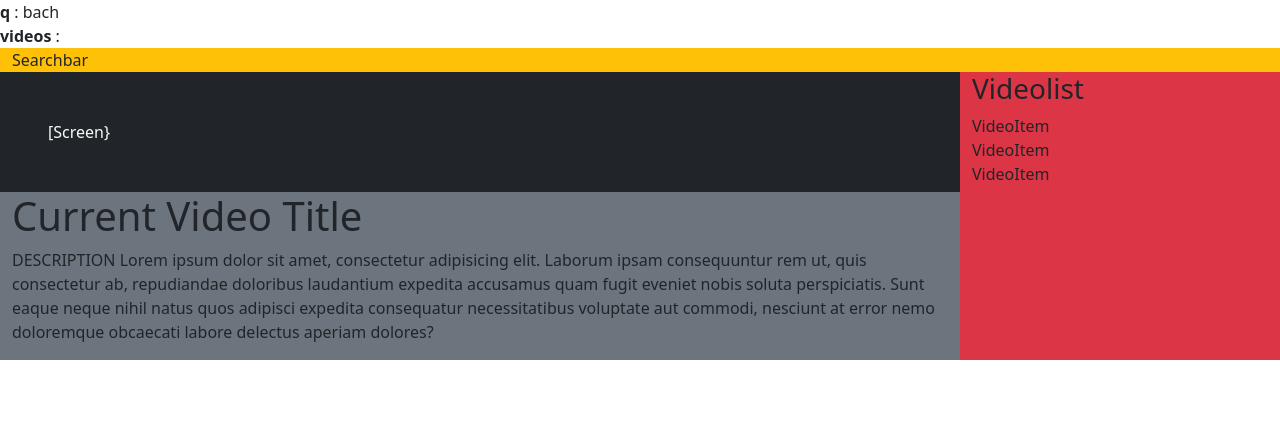
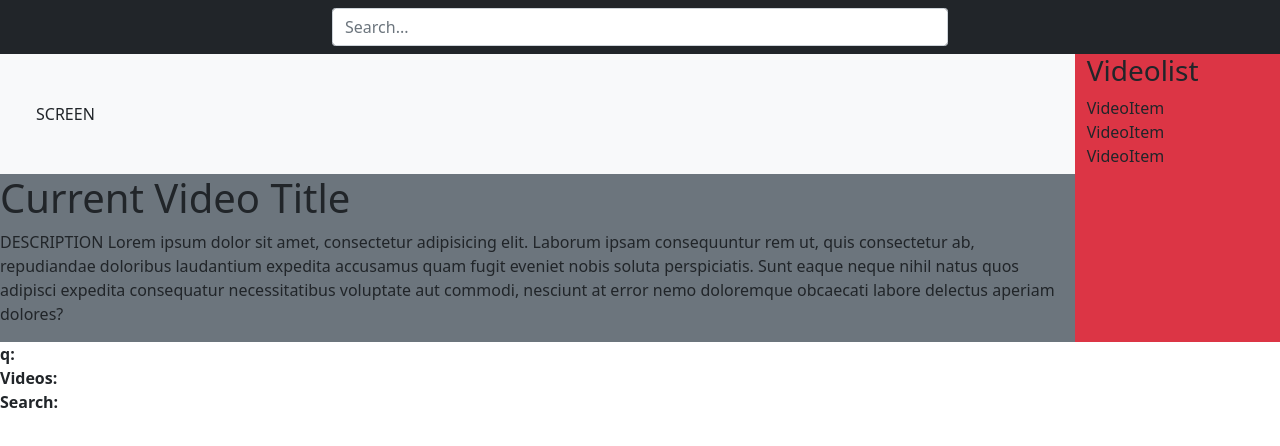
Before and after one commit to acastdeveloper/s9-final-tube-clone, a React (Create React App) app: page / in a window 1280 px wide. Shown: the top 446 px of the page. Built offline with nearby package versions, Linux system fonts and the light colour scheme; no server answers.

Commit message:
searchBarComponent

```diff
--- a/public/index.html
+++ b/public/index.html
@@ -1,31 +1,29 @@
 <!DOCTYPE html>
 <html lang="en">
+
 <head>
   <meta charset="utf-8" />
   <link rel="icon" href="%PUBLIC_URL%/favicon.ico" />
   <meta name="viewport" content="width=device-width, initial-scale=1" />
   <meta name="theme-color" content="#000000" />
-    <meta
-      name="description"
-      content="Web site created using create-react-app"
-    />
+  <meta name="description" content="Web site created using create-react-app" />
   <link rel="apple-touch-icon" href="%PUBLIC_URL%/logo192.png" />
   <!--
       manifest.json provides metadata used when your web app is installed on a
       user's mobile device or desktop. See https://developers.google.com/web/fundamentals/web-app-manifest/
     -->
   <link rel="manifest" href="%PUBLIC_URL%/manifest.json" />
-    <!--
-      Notice the use of %PUBLIC_URL% in the tags above.
-      It will be replaced with the URL of the `public` folder during the build.
-      Only files inside the `public` folder can be referenced from the HTML.
 
-      Unlike "/favicon.ico" or "favicon.ico", "%PUBLIC_URL%/favicon.ico" will
-      work correctly both with client-side routing and a non-root public URL.
-      Learn how to configure a non-root public URL by running `npm run build`.
-    -->
+  <!-- Font Awesome -->
+  <link href="https://cdnjs.cloudflare.com/ajax/libs/font-awesome/5.15.1/css/all.min.css" rel="stylesheet" />
+  <!-- Google Fonts -->
+  <link href="https://fonts.googleapis.com/css?family=Roboto:300,400,500,700&display=swap" rel="stylesheet" />
+  <!-- MDB -->
+  <link href="https://cdnjs.cloudflare.com/ajax/libs/mdb-ui-kit/3.3.0/mdb.min.css" rel="stylesheet" />
+
   <title>React App</title>
 </head>
+
 <body>
   <noscript>You need to enable JavaScript to run this app.</noscript>
   <div id="root"></div>
@@ -39,5 +37,9 @@
       To begin the development, run `npm start` or `yarn start`.
       To create a production bundle, use `npm run build` or `yarn build`.
     -->
+
+  <!-- MDB -->
+  <script type="text/javascript" src="https://cdnjs.cloudflare.com/ajax/libs/mdb-ui-kit/3.3.0/mdb.min.js"></script>
 </body>
+
 </html>
--- a/src/components/App.jsx
+++ b/src/components/App.jsx
@@ -7,7 +7,8 @@ import youtube from "../api/youtube";
 import { GlobalContext } from "./context/GlobalSettings";
 
 const App = () => {
-  const { term, videos, setVideos } = useContext(GlobalContext);
+  const { term, videos, setVideos, videosO, setVideosO } =
+    useContext(GlobalContext);
 
   const handleSubmit = async (searchTerm) => {
     const response = await youtube
@@ -23,51 +24,60 @@ const App = () => {
         setVideos(
           response.data.items.map((e, i) => {
             return [
-              " / / / / /  -> INDEX: (" + i + ") ",
-              " / TITLE: " + e.snippet.title,
-              " / DESCRIPTION: " + e.snippet.description,
-              " / ID: " + e.id.videoId,
-              " / THUMBNAIL_DEFAULT: " + e.snippet.thumbnails.default.url,
-              " / THUMBNAIL_MEDIUM: " + e.snippet.thumbnails.medium.url,
-              " / THUMBNAIL_HIGH: " + e.snippet.thumbnails.high.url,
-              " / CHANNEL_ID: " + e.snippet.channelId,
-              " / CHANNEL_TITLE: " + e.snippet.channelTitle,
-              " / PUBLISHED AT: " + e.snippet.publishedAt,
+              i,
+              e.snippet.title,
+              e.snippet.description,
+              e.id.videoId,
+              e.snippet.thumbnails.default.url,
+              e.snippet.thumbnails.medium.url,
+              e.snippet.thumbnails.high.url,
+              e.snippet.channelId,
+              e.snippet.channelTitle,
+              e.snippet.publishedAt,
             ];
           })
         );
       });
+    console.log(typeof videos);
+    console.log(videos[0][3]);
   };
 
   const handleVideoSelect = async (sel) => {};
 
   useEffect(() => {
-    handleSubmit(term);
+    // handleSubmit(term);
   }, []);
 
   return (
     <Fragment>
-      <div>
-        <strong> q </strong>: {term}
+      <div className="container-fluid p-0">
+        <div className="row p-0">
+          <div className="col-12  px-0 py-2  bg-dark">
+            <SearchBar
+              passSearch={() => {
+                handleSubmit(term);
+              }}
+            />
+          </div>
+        </div>
+        <div className="row">
+          <div className="col-10 bg-secondary">
+            <VideoDetail />
+          </div>
+          <div className="col-2 bg-danger">
+            <VideoList />
+          </div>
+        </div>
       </div>
       <div>
-        <strong> videos </strong>: {videos}
-      </div>{" "}
-      <div className="container-fluid">
-        <div className="row">
-          <div className="col-12 bg-warning">
-            <SearchBar />
-          </div>{" "}
-        </div>{" "}
-        <div className="row">
-          <div className="col-9 bg-secondary">
-            <VideoDetail />
-          </div>{" "}
-          <div className="col-3 bg-danger">
-            <VideoList />
-          </div>{" "}
-        </div>{" "}
-      </div>{" "}
+        <strong> q: </strong> {term}
+      </div>
+      <div>
+        <strong> Videos: </strong> {videos}
+      </div>
+      <div>
+        <strong>Search:</strong> {term}
+      </div>
     </Fragment>
   );
 };
--- a/src/components/SearchBar.jsx
+++ b/src/components/SearchBar.jsx
@@ -1,7 +1,39 @@
-import React, { Fragment } from "react";
+import React, { Fragment, useContext } from "react";
+import { GlobalContext } from "./context/GlobalSettings";
 
-const SearchBar = () => {
-  return <Fragment>Searchbar</Fragment>;
+const SearchBar = (props) => {
+  const { term, setTerm } = useContext(GlobalContext);
+
+  const doSearch = (event) => {
+    event.preventDefault();
+    props.passSearch();
+  };
+
+  return (
+    <Fragment>
+      <div className="container-fluid">
+        <div className="row">
+          <div className="col-3"></div>
+          <div className="col-6">
+            <form className="w-100 form-group" onSubmit={doSearch}>
+              <input
+                type="search"
+                className="form-control rounded-1"
+                placeholder="Search..."
+                aria-label="Search"
+                value={term}
+                onChange={(event) => {
+                  event.preventDefault();
+                  setTerm(event.target.value);
+                }}
+              />
+            </form>
+          </div>
+          <div className="col-3"></div>
+        </div>
+      </div>
+    </Fragment>
+  );
 };
 
 export default SearchBar;
--- a/src/components/VideoDetail.jsx
+++ b/src/components/VideoDetail.jsx
@@ -4,7 +4,7 @@ const VideoDetail = () => {
   return (
     <Fragment>
       <div className="row">
-        <div className="col-12 bg-dark text-light p-5">[Screen}</div>
+        <div className="col-12 bg-light p-5">SCREEN</div>
       </div>
       <div className="row">
         <div className="col-12">
--- a/src/components/context/GlobalSettings.js
+++ b/src/components/context/GlobalSettings.js
@@ -3,7 +3,7 @@ import React, { useState } from "react";
 export const GlobalContext = React.createContext();
 
 const GlobalSettings = (props) => {
-  const [term, setTerm] = useState("bach");
+  const [term, setTerm] = useState("");
   const [videos, setVideos] = useState([]);
   const [selectedVideo, setSelectedVideo] = useState(null);
 
```
Also changed, not shown: 1 other file (tests, documents, lock files or other folders). Lines whose indentation alone changed are shown as unchanged.
